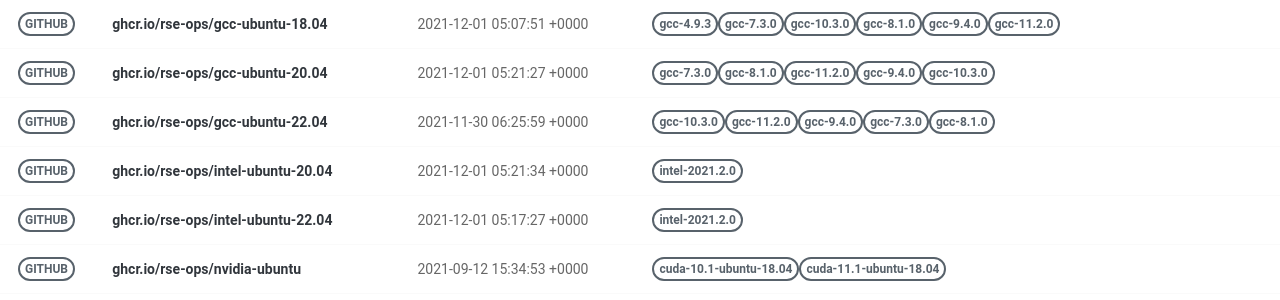
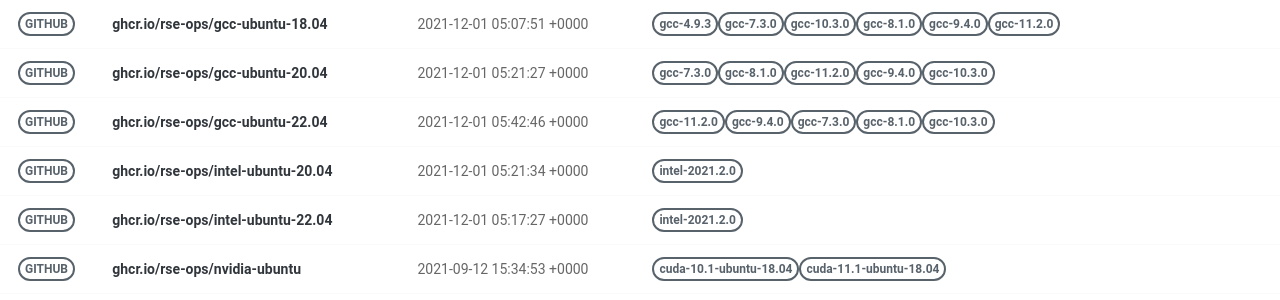
Before and after one commit to rse-ops/docker-images, a Jekyll site: the page built from pages/index.md, in a window 1280 px wide. Shown: the part 375-675 px from the top of the page. Built offline with Jekyll 4.4.1, drawn with Linux system fonts in a browser that asks for light colours; nearby versions of some CDN libraries.

Commit message:
Automated push to update library 2021-12-01

```diff
--- a/_library/ghcr.io-rse-ops-gcc-ubuntu-22.04.md
+++ b/_library/ghcr.io-rse-ops-gcc-ubuntu-22.04.md
@@ -1,14 +1,11 @@
 ---
 layout: container
 name: ghcr.io/rse-ops/gcc-ubuntu-22.04
-updated_at: 2021-11-30 06:25:59.553393
+updated_at: 2021-12-01 05:42:46.232659
 
 
 container_url: https://github.com/orgs/rse-ops/packages/container/package/gcc-ubuntu-22.04
 versions:
- - tag: gcc-10.3.0
-   dockerfile: https://github.com/rse-ops/docker-images/blob/main/ubuntu/gcc/Dockerfile
-   manifest: https://crane.ggcr.dev/manifest/ghcr.io/rse-ops/gcc-ubuntu-22.04:gcc-10.3.0
  - tag: gcc-11.2.0
    dockerfile: https://github.com/rse-ops/docker-images/blob/main/ubuntu/gcc/Dockerfile
    manifest: https://crane.ggcr.dev/manifest/ghcr.io/rse-ops/gcc-ubuntu-22.04:gcc-11.2.0
```
Also changed, not shown: other parts of _library/ghcr.io-rse-ops-gcc-ubuntu-22.04.md (+3 -0 lines).
